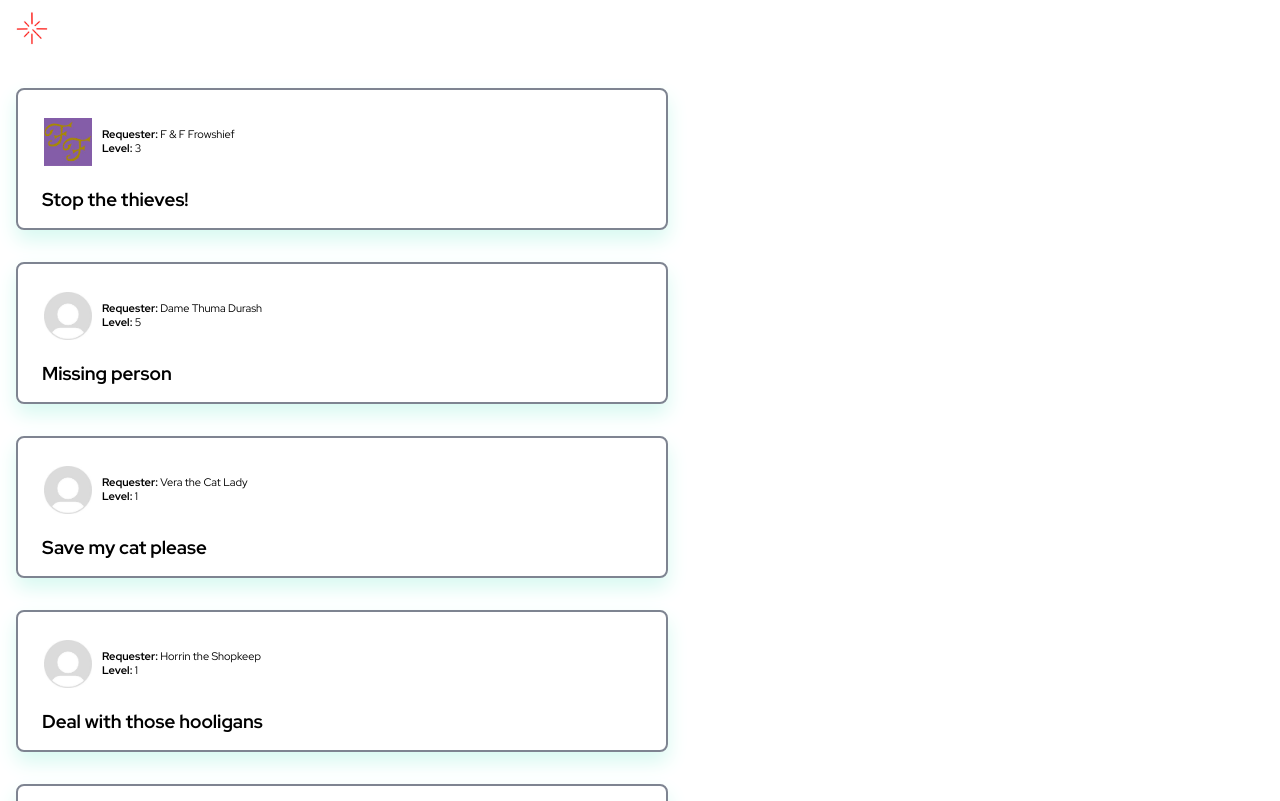
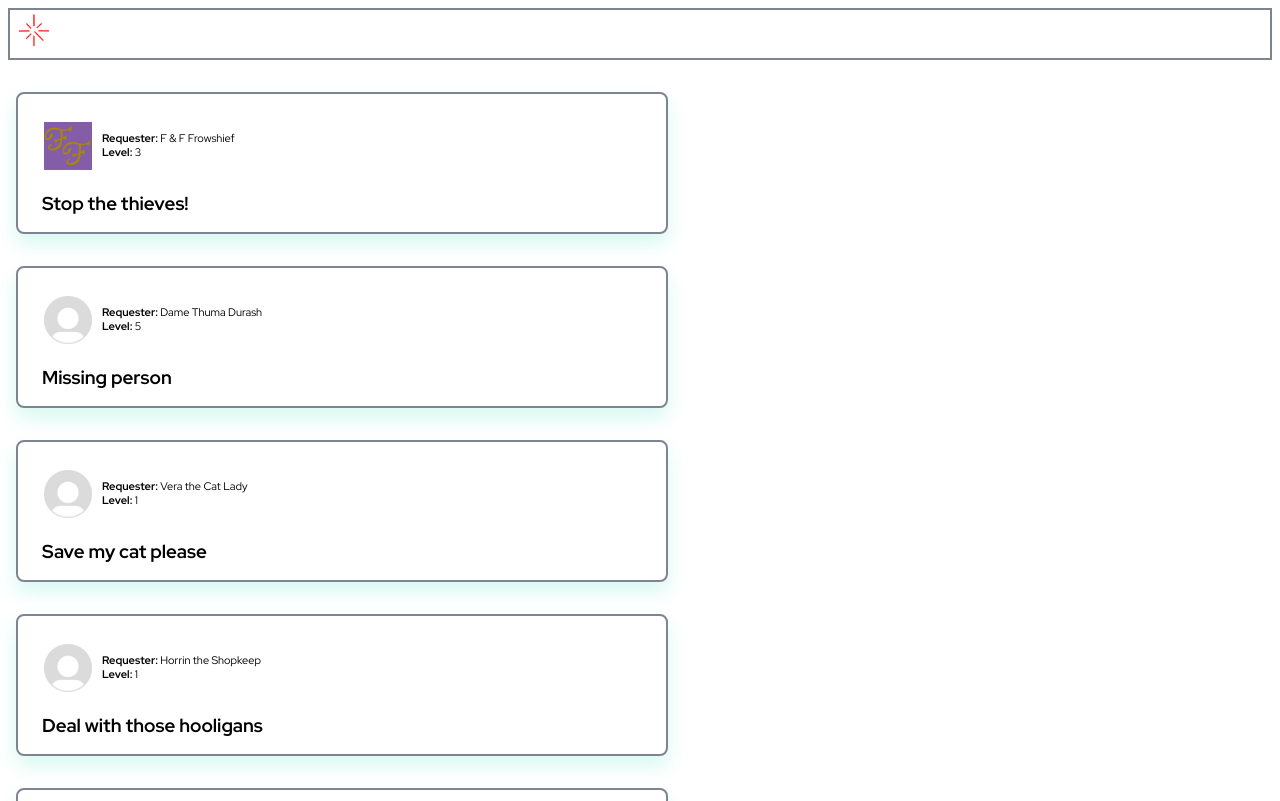
Before and after one commit to boehannah20-ux/nextquest.github.io, a plain HTML site: page index.html in a window 1280 px wide. Shown: the top 801 px of the page. Drawn offline with Linux system fonts and the light colour scheme.

Commit message:
adding a border to the toolbar

```diff
--- a/style.css
+++ b/style.css
@@ -94,7 +94,7 @@ body {
   align-items: flex-end;
   max-height: 50px;
 
-  border: 1px var(--slate-grey);
+  border: 2px solid var(--slate-grey);
 
   font-family: "Red Hat Display", sans-serif;
   font-optical-sizing: auto;
```
